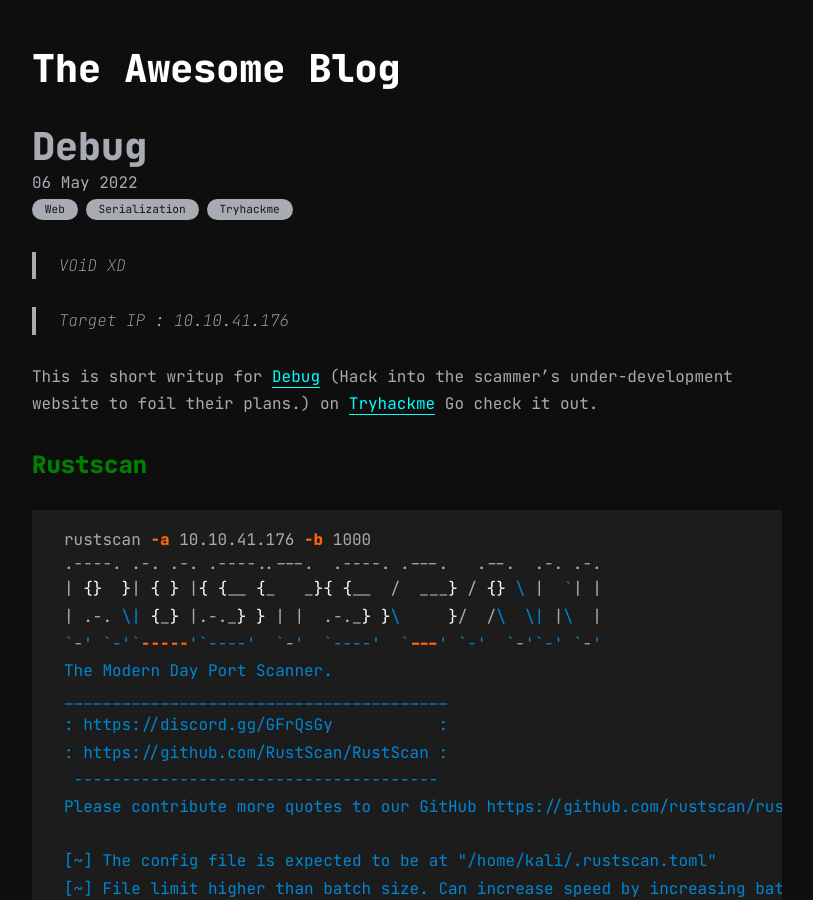
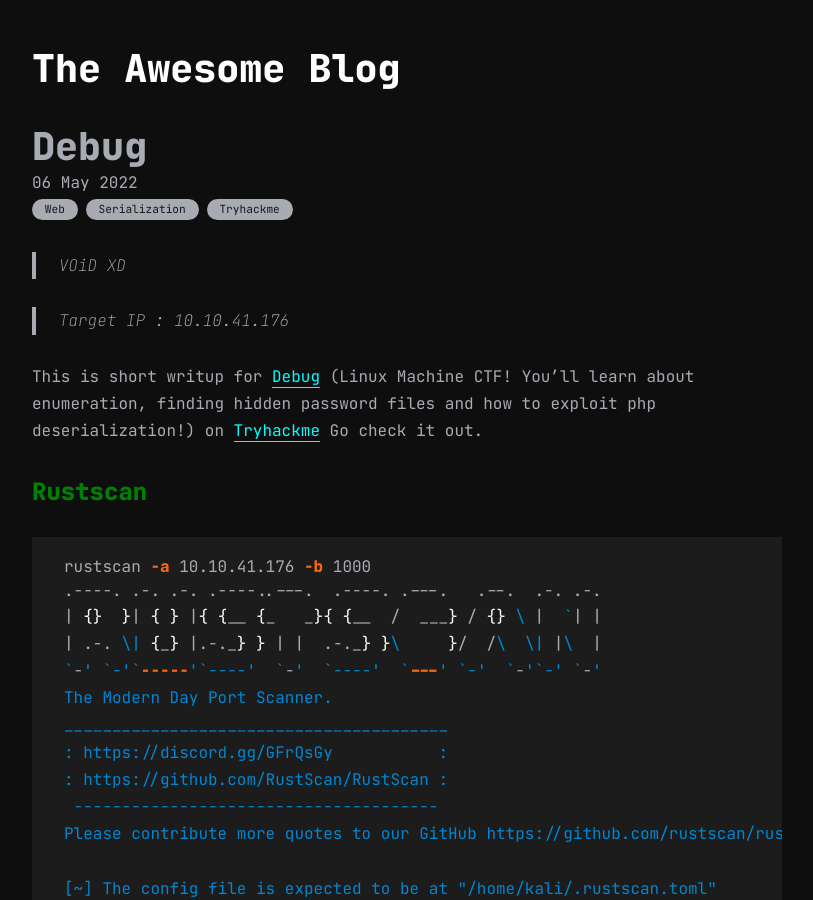
Before and after one commit to VOiD-Ayush/The_Awesome_Blog, a Jekyll site: the page built from all_collections/_posts/2022-05-06-Debug-Tryhackme.md, in a window 1280 px wide and 900 px high. Shown: the whole window, without its empty margins (233-1046 px from the left). Built offline with Jekyll 4.4.1, drawn with Linux system fonts in a browser that asks for light colours.

Commit message:
Fixed everything (maybe)

```diff
--- a/all_collections/_posts/2022-05-06-Debug-Tryhackme.md
+++ b/all_collections/_posts/2022-05-06-Debug-Tryhackme.md
@@ -8,9 +8,8 @@ categories: [Web, Serialization, Tryhackme]
 
 > Target IP : 10.10.41.176
 
-This is short writup for [Debug](https://tryhackme.com/room/debug) (Hack into the scammer's under-development website to foil their plans.) on [Tryhackme](https://tryhackme.com)
+This is short writup for [Debug](https://tryhackme.com/room/debug) (Linux Machine CTF! You'll learn about enumeration, finding hidden password files and how to exploit php deserialization!) on [Tryhackme](https://tryhackme.com)
 Go check it out.
-
 
 ## Rustscan
 
```
